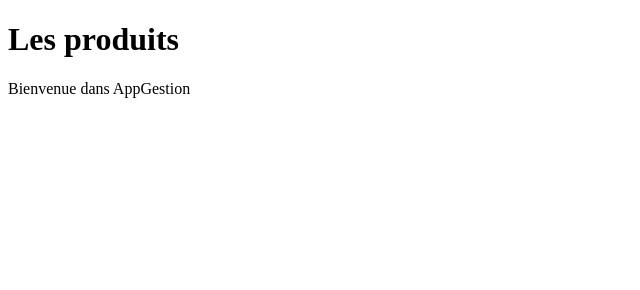
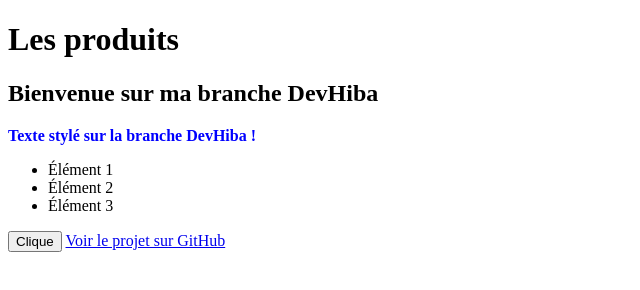
Before and after one commit to Mehdidev24/AppGestion, a plain HTML site: page index.html in a window 1280 px wide. Shown: the whole page, without its empty margins (0-640 px from the left). Drawn offline with Linux system fonts and the light colour scheme.

Commit message:
Ajout titre, paragraphe, liste, bouton et lien dans index.html

```diff
--- a/index.html
+++ b/index.html
@@ -6,6 +6,15 @@
 	</head>
 	<body>
 		<h1> Les produits </h1>
-                 <p>Bienvenue dans AppGestion</p>
+                 <h2>Bienvenue sur ma branche DevHiba</h2>
+<p style="color:blue; font-weight:bold;">Texte stylé sur la branche DevHiba !</p>
+<ul>
+  <li>Élément 1</li>
+  <li>Élément 2</li>
+  <li>Élément 3</li>
+</ul>
+<button onclick="alert('Bonjour depuis DevHiba !')">Clique</button>
+<a href="https://github.com/Mehdidev24/AppGestion" target="_blank">Voir le projet sur GitHub</a>
+
 	</body>
 </html>
```
